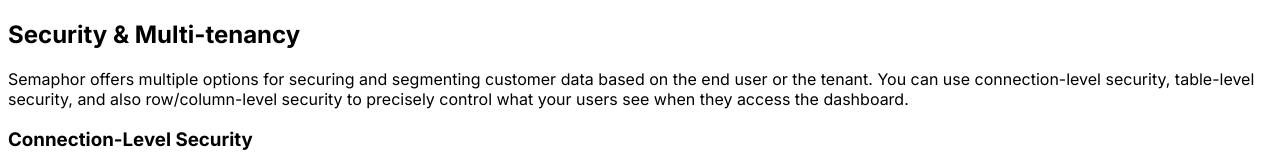
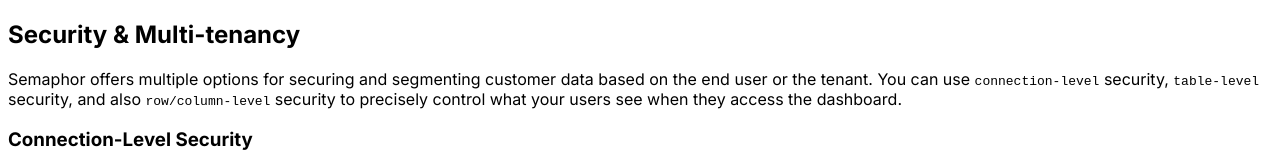
Before and after one commit to semaphor-cloud/semaphor-docs, a Next.js app: page /concepts/security in a window 1280 px wide. Shown: the top 160 px of the page. Built offline with nearby package versions, Linux system fonts and the light colour scheme.

Commit message:
verbiage change

```diff
--- a/pages/concepts/security.mdx
+++ b/pages/concepts/security.mdx
@@ -2,7 +2,7 @@
 
 ## Security & Multi-tenancy
 
-Semaphor offers multiple options for securing and segmenting customer data based on the end user or the tenant. You can use connection-level security, table-level security, and also row/column-level security to precisely control what your users see when they access the dashboard.
+Semaphor offers multiple options for securing and segmenting customer data based on the end user or the tenant. You can use `connection-level` security, `table-level` security, and also `row/column-level` security to precisely control what your users see when they access the dashboard.
 
 ### Connection-Level Security
 
```
